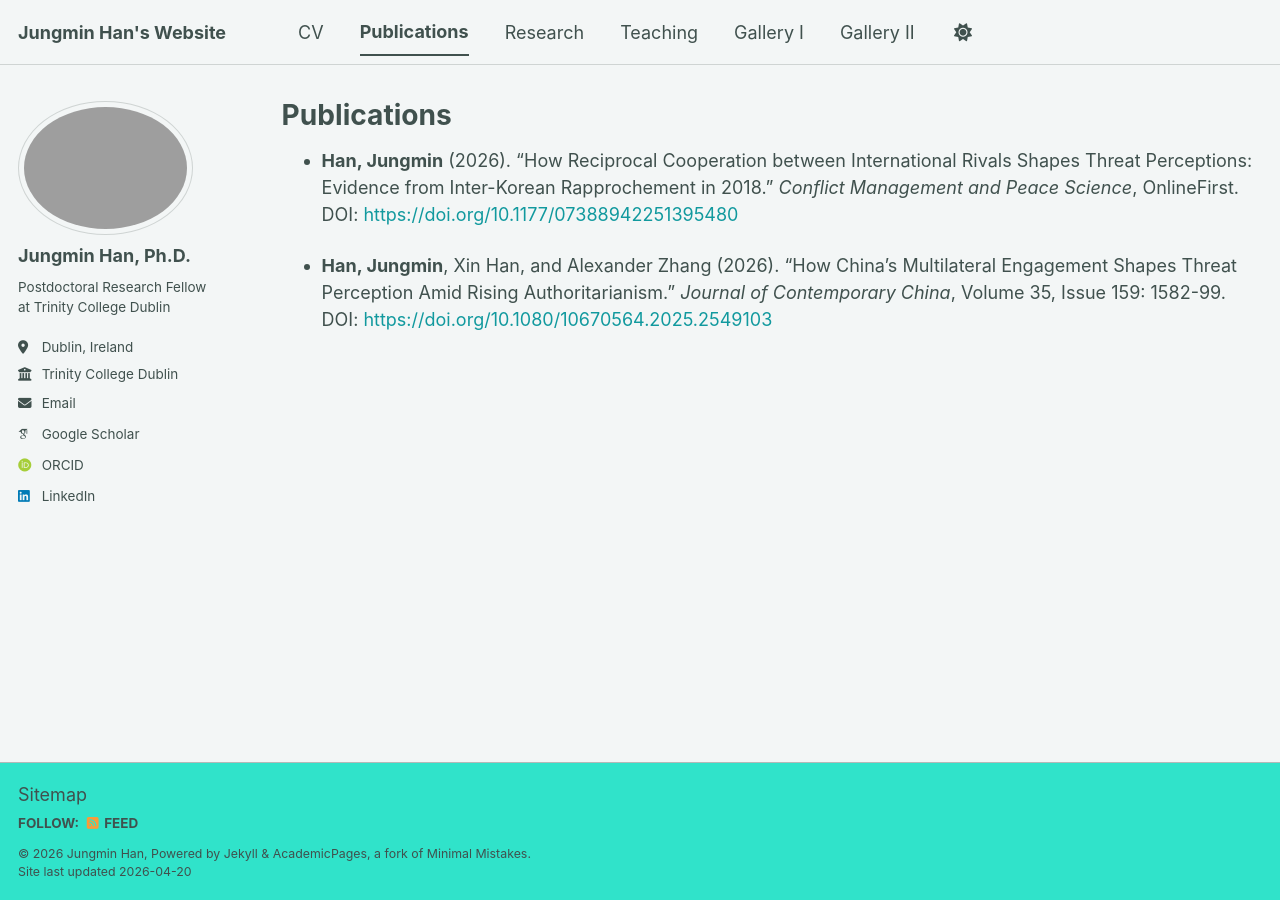
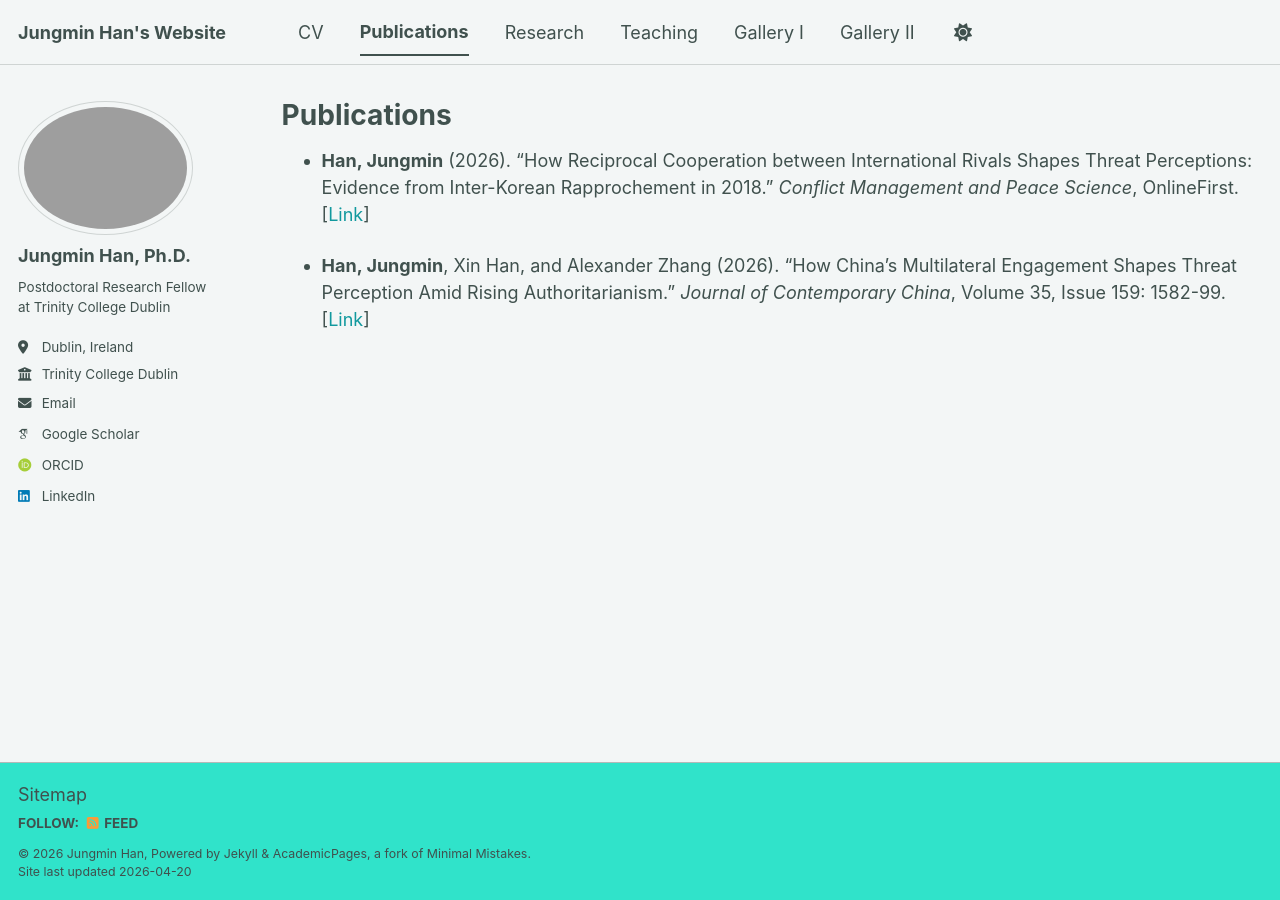
Before and after one commit to jungmin-lawrence-han/jungmin-lawrence-han.github.io, a Jekyll site: the page built from _pages/publications.md, in a window 1280 px wide. Built offline with Jekyll 4.4.1, drawn with Linux system fonts in a browser that asks for light colours; some web fonts are replaced; a script bundle is joined from its source files by our own code; library files that are not in the unit come from our copies.

Commit message:
Update publications.md

```diff
--- a/_pages/publications.md
+++ b/_pages/publications.md
@@ -5,6 +5,6 @@
 author_profile: true
 ---
 
-* **Han, Jungmin** (2026). "How Reciprocal Cooperation between International Rivals Shapes Threat Perceptions: Evidence from Inter-Korean Rapprochement in 2018." _Conflict Management and Peace Science_, OnlineFirst. DOI: [https://doi.org/10.1177/07388942251395480](https://doi.org/10.1177/07388942251395480)
+* **Han, Jungmin** (2026). "How Reciprocal Cooperation between International Rivals Shapes Threat Perceptions: Evidence from Inter-Korean Rapprochement in 2018." _Conflict Management and Peace Science_, OnlineFirst. [[Link](https://doi.org/10.1177/07388942251395480)]
 
-* **Han, Jungmin**, Xin Han, and Alexander Zhang (2026). "How China’s Multilateral Engagement Shapes Threat Perception Amid Rising Authoritarianism." _Journal of Contemporary China_, Volume 35, Issue 159: 1582-99. DOI: [https://doi.org/10.1080/10670564.2025.2549103](https://doi.org/10.1080/10670564.2025.2549103)
+* **Han, Jungmin**, Xin Han, and Alexander Zhang (2026). "How China’s Multilateral Engagement Shapes Threat Perception Amid Rising Authoritarianism." _Journal of Contemporary China_, Volume 35, Issue 159: 1582-99. [[Link](https://doi.org/10.1080/10670564.2025.2549103)]
```
